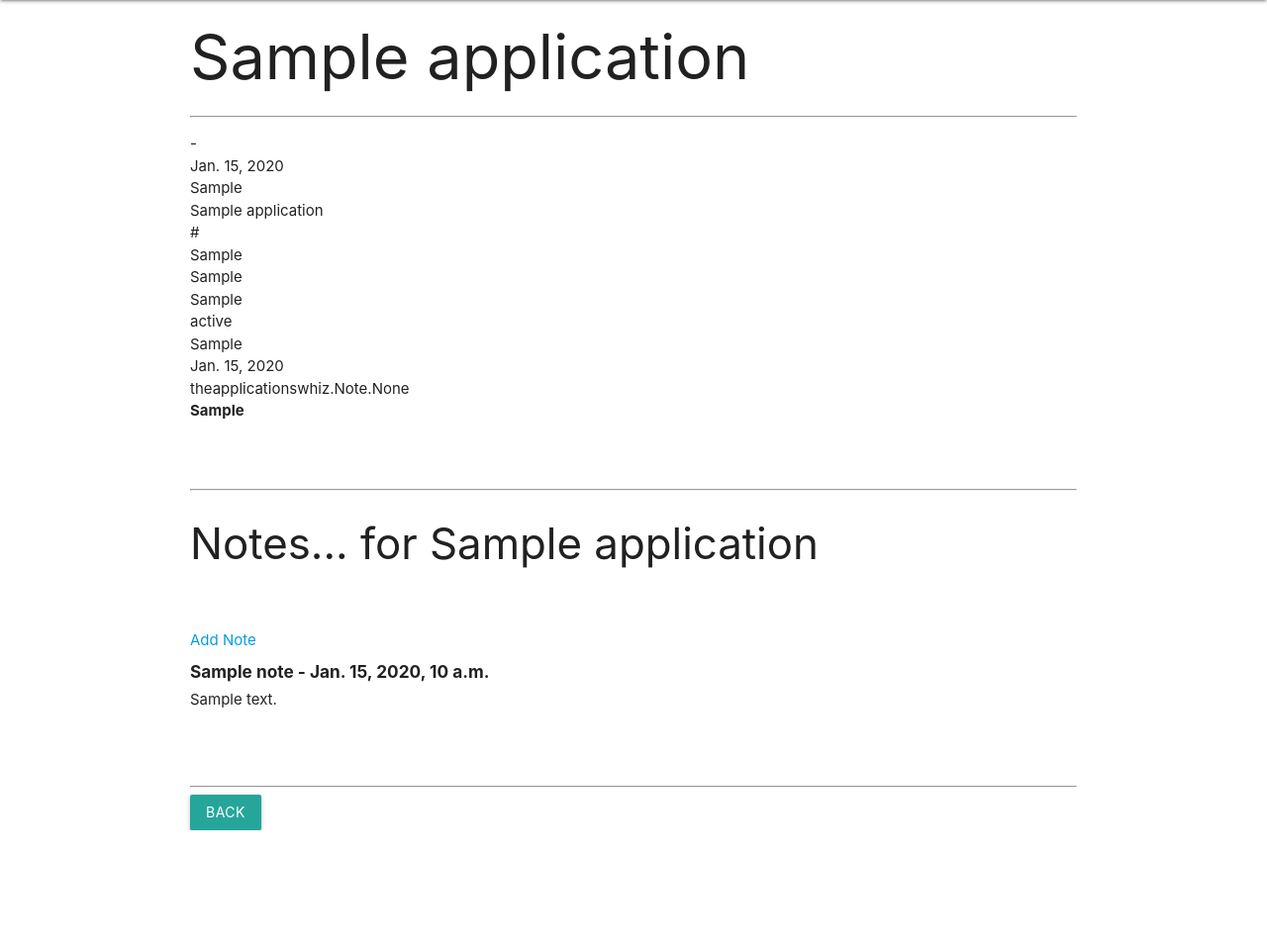
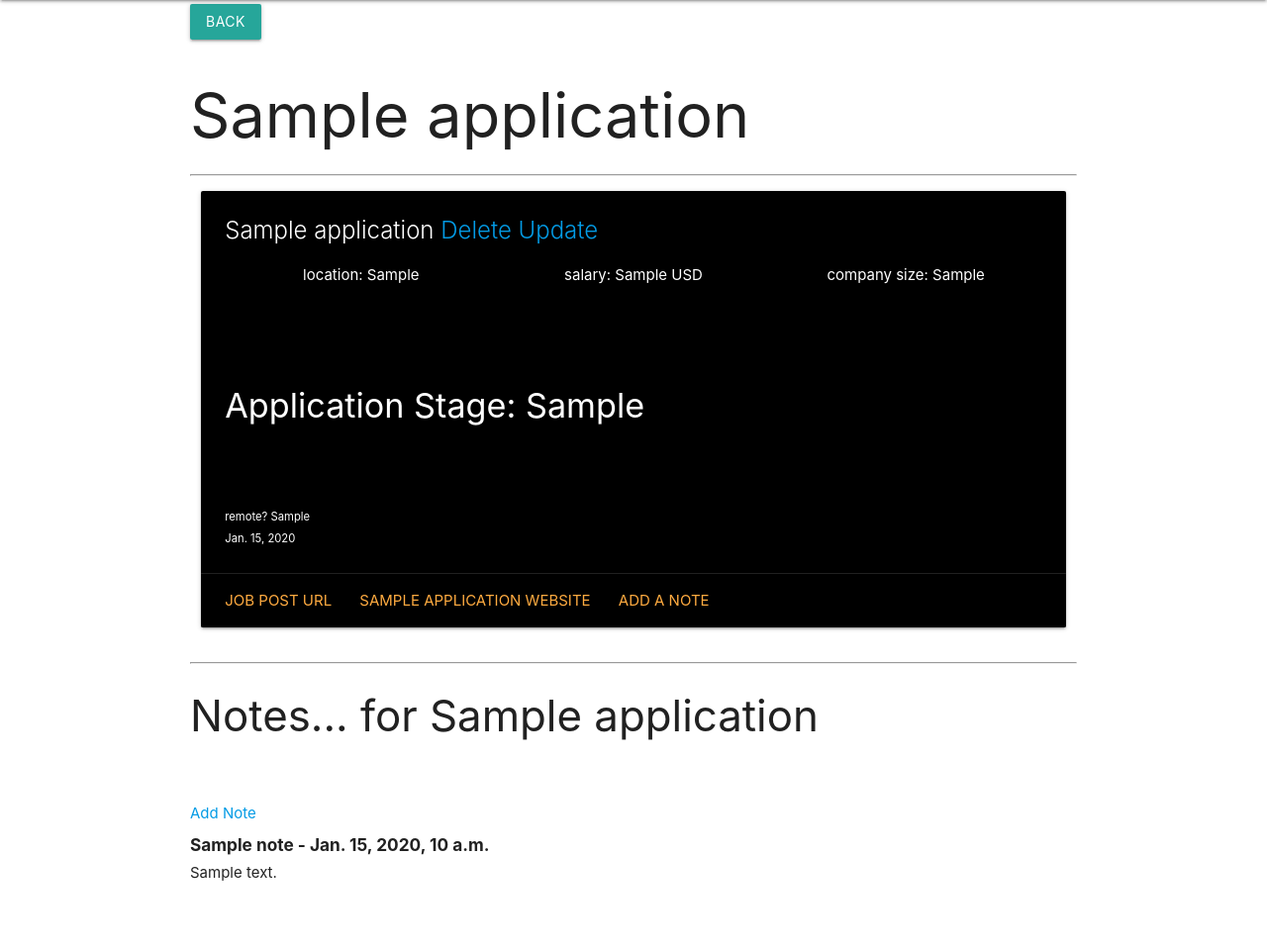
Before and after one commit to alba-molina-nyc/mycareerwhiz, a Django app: page /application/1 in a window 1280 px wide. Shown: the part 128-1089 px from the top of the page at 99% size. Before the commit the page ends 967 px from the top, so only its background shows below. Run offline with Django 3.2, Linux system fonts and the light colour scheme; tables that the repository leaves empty hold one stand-in row (values such as "Sample post").

Commit message:
adds some styling

```diff
--- a/theapplicationswhiz/templates/application_detail.html
+++ b/theapplicationswhiz/templates/application_detail.html
@@ -4,31 +4,59 @@
 
 {% block title %} {{ application.title }} {% endblock %}
 {% block main %}
+<style>
+   table {
+    table-layout: fixed;
+    border-collapse: collapse;
+    width: 100%;
+  }
+
+  th, td {
+    text-align: center;
+    padding: 10px;
+
+  }
+</style>
+<br/>
+<a href="{% url 'applications' %}"class="waves-effect waves-light btn">Back</a>
+<h1>{{ application.title }} </h1>
+<hr/>
 
 
-<h1>{{ application.title }} </h1>
-<hr/>
-<ul>
-    <li>
-        {{ application.owner.first_name }} {{ application.owner.last_name }} - {{ application.owner.email }}  </br>
-        {{ application.date_added }} </br>
-        {{ application.job_post }} </br>
-        {{ application.company_name }} </br>
-        {{ application.company_website }} </br>
-        {{ application.location }} </br>
-        {{ application.salary }} </br>
-        {{ application.company_size }} </br>
-        {{ application.submission_status }} </br>
-        {{ application.remote }} </br>
-        {{ application.next_steps }} </br>
-        {{ application.notes }} </br>
-        <b>
-            {{ application.category }} </br>
-        </b>
-    </li>
-</ul>
+<div class="row">
+    <div class="col s12 m12">
+      <div class="card black darken-1">
+        <div class="card-content white-text">
+          <span class="card-title">{{ application.company_name }}<td> <a href="{% url 'application_delete' application.pk %}">Delete</td>
+            <td> <a href="{% url 'application_update' application.pk %}">Update</a></td></span>
+          <table>
+            <tr>
+              <td>location: {{ application.location }}</td>
+              <td>salary: {{ application.salary }} USD</td>
+              <td>  company size: {{ application.company_size }}</td>
+            </tr>
+          </table>
+          <br/>  <br/>    <br/>
+        <h4> Application Stage: {{ application.category }}</h4>
+        <br/>  <br/>    <br/>
+        <small>
+          <td>remote? {{ application.remote }}</td>
+          <br/>
+          {{ application.date_added }}
+        </small>
 
-<br/><br/>
+
+        </div>
+        <div class="card-action">
+          <a href=" {{ application.job_post }}" target="_blank">Job Post URL</a>
+          <a href=" {{ application.company_website }}"  target="_blank"> {{ application.company_name}} website </a>
+          <a href="{% url 'add_note' application.pk %}">Add a Note</a>
+
+        </div>
+      </div>
+    </div>
+  </div>
+
 <hr/>
 <h3>Notes... for {{ application.title }} </h3>
 
@@ -50,11 +78,10 @@
 {% endif %}
 <br/><br/><br/><br/>
 
-<hr/>
 
 
 
-<a href="{% url 'applications' %}"class="waves-effect waves-light btn">Back</a>
+
 
 
 
```
Also changed, not shown: theapplicationswhiz/templates/applications.html (+18 -12 lines).
